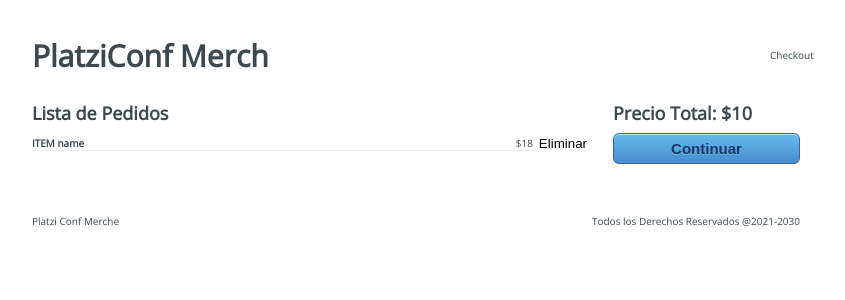
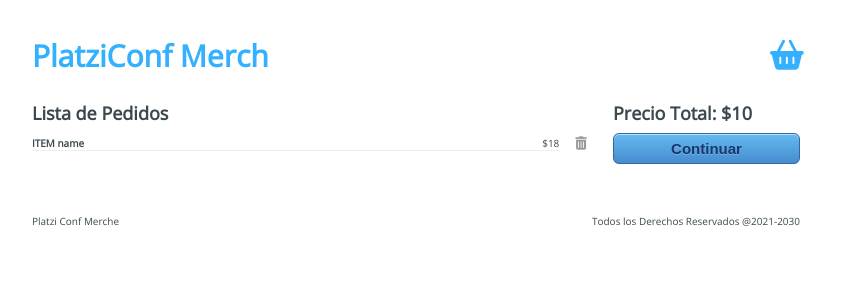
Before and after one commit to hahs-92/Platzi-conf-react, a React app: page /checkout in a window 1280 px wide. Shown: the top 300 px of the page, without its empty margins (224-1069 px from the left). Built offline with nearby package versions, Linux system fonts and the light colour scheme.

Commit message:
MIntegración de íconos y conexión con React Router

```diff
--- a/public/index.html
+++ b/public/index.html
@@ -10,7 +10,7 @@
 
     <div id=App></div>
 
-
+    <script src="https://kit.fontawesome.com/473d269aa9.js" crossorigin="anonymous"></script>
     <script type="module" src="../src/index.js"></script>
 </body>
 </html>
--- a/src/components/Header.jsx
+++ b/src/components/Header.jsx
@@ -1,12 +1,21 @@
+import { Link } from 'react-router-dom'
+
+//ESTILOS
 import '../style/component/Header.scss'
 
 
 const Header = () => {
     return (
         <header className="Header">
-            <h1 className='Header-title'>PlatziConf Merch</h1>
+            <h1 className='Header-title'>
+                <Link to='/'>
+                    PlatziConf Merch
+                </Link>
+            </h1>
             <div className="Header-checkout">
-                Checkout
+                <Link to='/checkout'>
+                    <i className="fas fa-shopping-basket fa-3x" title='checkout' />
+                </Link>
             </div>
         </header>
     )
--- a/src/containers/Checkout.jsx
+++ b/src/containers/Checkout.jsx
@@ -1,3 +1,5 @@
+import { Link } from 'react-router-dom'
+
 //ESTILOS
 import '../style/containers/Checkout.scss'
 
@@ -13,12 +15,16 @@ const Checkout= () => {
                         <h4>ITEM name</h4>
                         <span>$18</span>
                     </div>
-                        <button type='button'>Eliminar</button>
+                        <button type='button'>
+                            <i className='fas fa-trash-alt' title='eliminar'></i>
+                        </button>
                 </article>
             </div>
             <aside className="Checkout-sidebar">
                 <h3>Precio Total: $10</h3>
-                <button type='button'>Continuar</button>
+                <Link to='/checkout/information'>
+                    <button type='button'>Continuar</button>
+                </Link>
             </aside>
         </section>
     )
--- a/src/containers/Information.jsx
+++ b/src/containers/Information.jsx
@@ -1,3 +1,5 @@
+import { Link } from 'react-router-dom'
+
 //estilos
 import '../style/containers/Information.scss'
 
@@ -46,7 +48,9 @@ const Information = () => {
                         Regresar
                     </div>
                     <div className="Information-next">
-                        Pagar
+                        <Link to='/checkout/payment'>
+                            Pagar
+                        </Link>
                     </div>
                 </section>
             </article>
```
